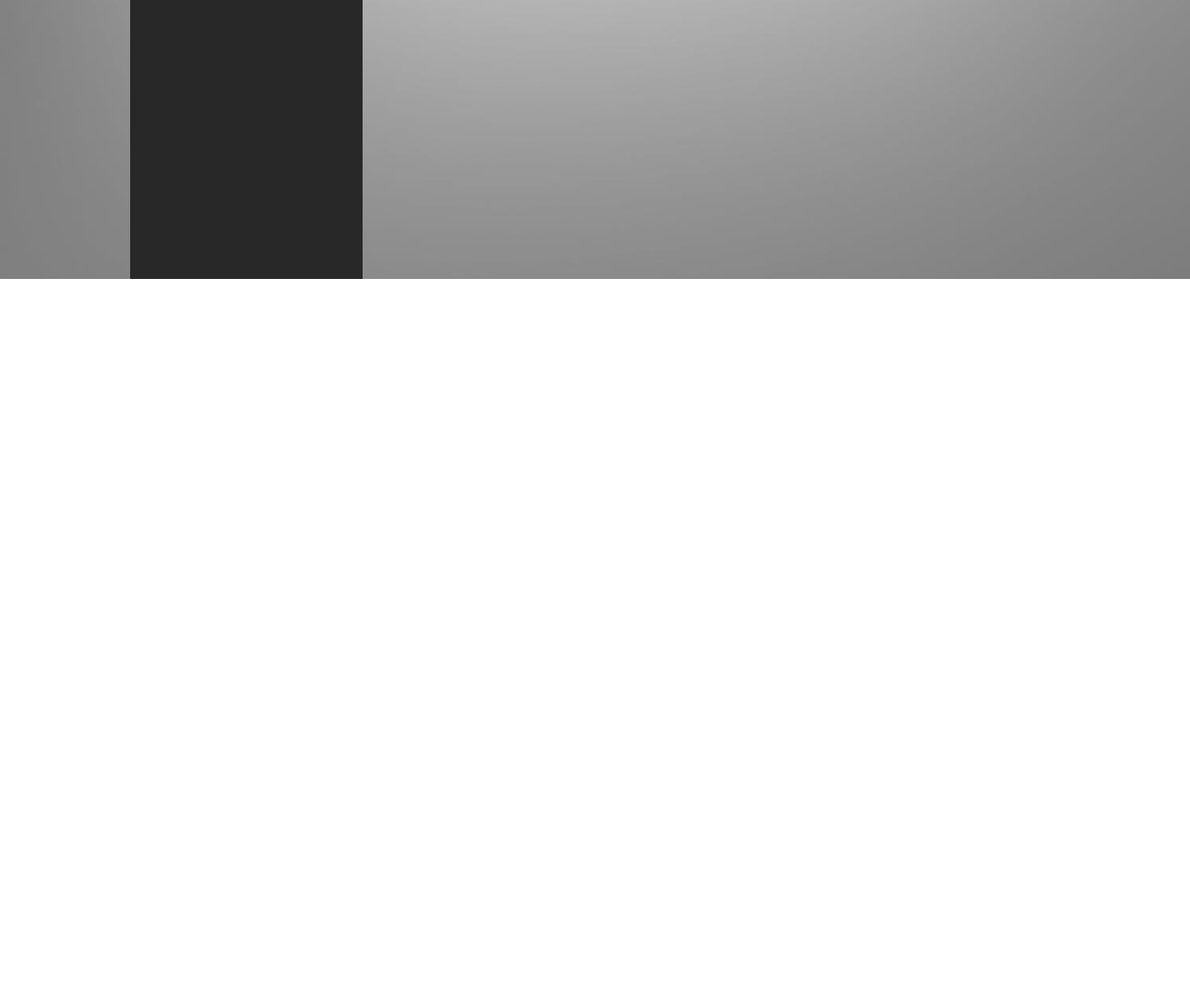
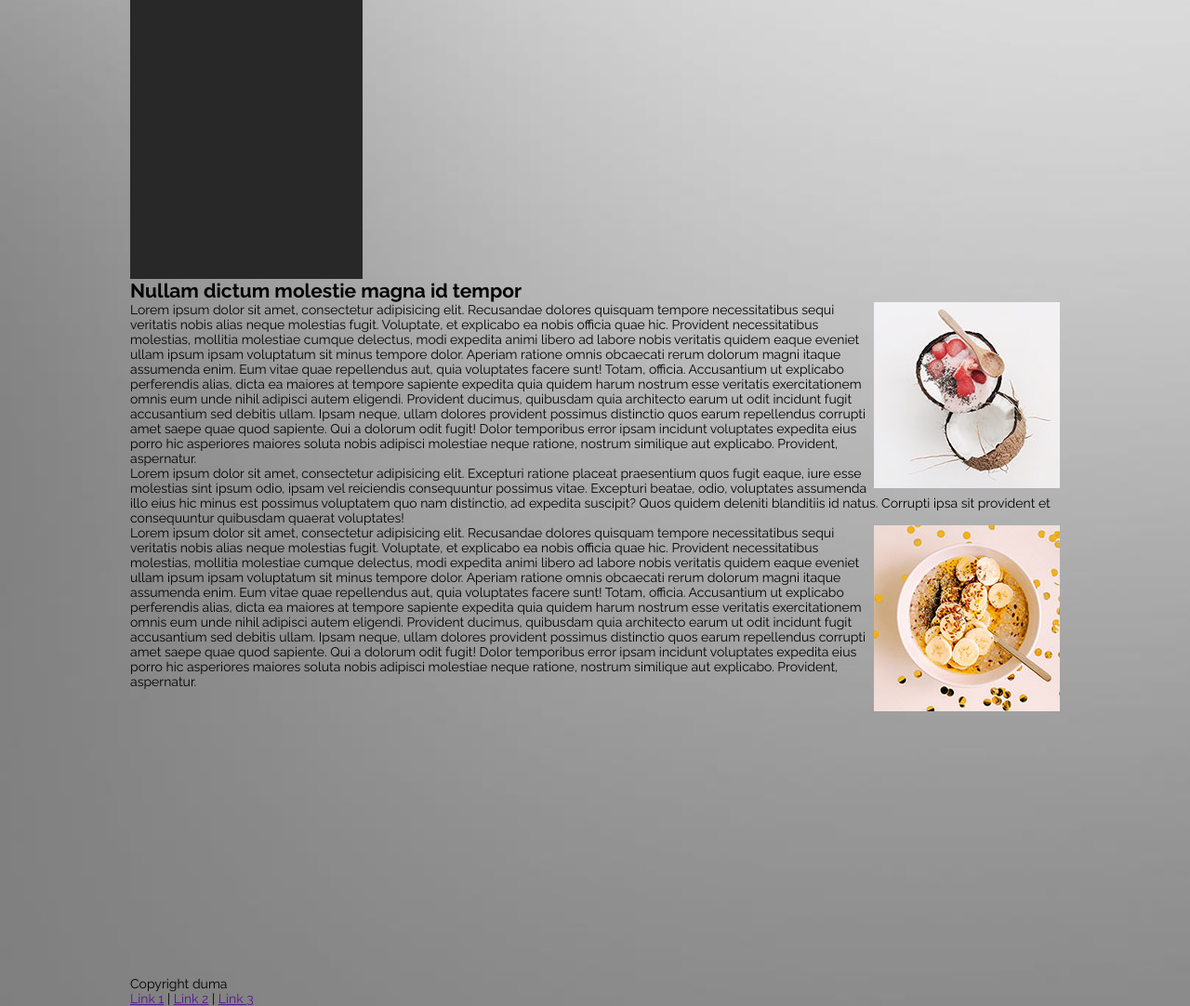
Before and after one commit to respat/rspt-web, a plain HTML site: page index.html in a window 1280 px wide. Shown: the part 625-1707 px from the top of the page at 93% size. Before the commit the page ends 925 px from the top, so only its background shows below. Drawn offline with Linux system fonts and the light colour scheme.

Commit message:
Added paragraph

```diff
--- a/index.html
+++ b/index.html
@@ -1,5 +1,6 @@
 <!DOCTYPE html>
 <html lang="hu">
+
 <head>
     <meta charset="UTF-8">
     <meta http-equiv="X-UA-Compatible" content="IE=edge">
@@ -8,26 +9,71 @@
     <link rel="icon" type="image/png" href="./img/favicon.png">
     <title>Receptek</title>
 </head>
+
 <body>
     <div id="container">
         <div id="header">
             <h1>Receptek</h1>
         </div>
         <div id="nav">
-            <span><a href="">Előételek</a></span>
-            <span><a href="">Főételek</a></span>
-            <span><a href="">Levesek</a></span>
-            <span><a href="">Desszertek</a></span>
-            <span><a href="">Saláták</a></span>
-            <span><a href="">Turmixok</a></span>
-            <span><a href="">Sütemények</a></span>
+            <!--<ul>
+                <li>Előételek</li>
+                <li>Főételek</li>
+                <li>Levesek</li>
+                <li>Desszertek</li>
+                <li>Saláták</li>
+                <li>Turmixok</li>
+                <li>Sütemények</li>
+            </ul>-->
+            <span><a href="#">Előételek</a></span>
+            <span><a href="#">Főételek</a></span>
+            <span><a href="#">Levesek</a></span>
+            <span><a href="#">Desszertek</a></span>
+            <span><a href="#">Saláták</a></span>
+            <span><a href="#">Turmixok</a></span>
+            <span><a href="#">Sütemények</a></span>
         </div>
         <div id="content">
+            <h2>Nullam dictum molestie magna id tempor</h2>
 
+            <p> <img class="img1" src="./img/kaja.jpg" alt="">Lorem ipsum dolor sit amet, consectetur adipisicing elit. Recusandae dolores quisquam tempore
+                necessitatibus sequi veritatis nobis alias neque molestias fugit. Voluptate, et explicabo ea nobis
+                officia quae hic. Provident necessitatibus molestias, mollitia molestiae cumque delectus, modi expedita
+                animi libero ad labore nobis veritatis quidem eaque eveniet ullam ipsum ipsam voluptatum sit minus
+                tempore dolor. Aperiam ratione omnis obcaecati rerum dolorum magni itaque assumenda enim. Eum vitae quae
+                repellendus aut, quia voluptates facere sunt! Totam, officia. Accusantium ut explicabo perferendis
+                alias, dicta ea maiores at tempore sapiente expedita quia quidem harum nostrum esse veritatis
+                exercitationem omnis eum unde nihil adipisci autem eligendi. Provident ducimus, quibusdam quia
+                architecto earum ut odit incidunt fugit accusantium sed debitis ullam. Ipsam neque, ullam dolores
+                provident possimus distinctio quos earum repellendus corrupti amet saepe quae quod sapiente. Qui a
+                dolorum odit fugit! Dolor temporibus error ipsam incidunt voluptates expedita eius porro hic asperiores
+                maiores soluta nobis adipisci molestiae neque ratione, nostrum similique aut explicabo. Provident,
+                aspernatur.</p>
+            <p>Lorem ipsum dolor sit amet, consectetur adipisicing elit. Excepturi ratione placeat praesentium quos
+                fugit eaque, iure esse molestias sint ipsum odio, ipsam vel reiciendis consequuntur possimus vitae.
+                Excepturi beatae, odio, voluptates assumenda illo eius hic minus est possimus voluptatem quo nam
+                distinctio, ad expedita suscipit? Quos quidem deleniti blanditiis id natus. Corrupti ipsa sit provident
+                et consequuntur quibusdam quaerat voluptates!</p>
+            <p> <img src="./img/kaja2.jpg" alt="">Lorem ipsum dolor sit amet, consectetur adipisicing elit. Recusandae dolores quisquam tempore
+                    necessitatibus sequi veritatis nobis alias neque molestias fugit. Voluptate, et explicabo ea nobis
+                    officia quae hic. Provident necessitatibus molestias, mollitia molestiae cumque delectus, modi expedita
+                    animi libero ad labore nobis veritatis quidem eaque eveniet ullam ipsum ipsam voluptatum sit minus
+                    tempore dolor. Aperiam ratione omnis obcaecati rerum dolorum magni itaque assumenda enim. Eum vitae quae
+                    repellendus aut, quia voluptates facere sunt! Totam, officia. Accusantium ut explicabo perferendis
+                    alias, dicta ea maiores at tempore sapiente expedita quia quidem harum nostrum esse veritatis
+                    exercitationem omnis eum unde nihil adipisci autem eligendi. Provident ducimus, quibusdam quia
+                    architecto earum ut odit incidunt fugit accusantium sed debitis ullam. Ipsam neque, ullam dolores
+                    provident possimus distinctio quos earum repellendus corrupti amet saepe quae quod sapiente. Qui a
+                    dolorum odit fugit! Dolor temporibus error ipsam incidunt voluptates expedita eius porro hic asperiores
+                    maiores soluta nobis adipisci molestiae neque ratione, nostrum similique aut explicabo. Provident,
+                    aspernatur.
+            </p>
         </div>
         <div id="footer">
-
+            <p>Copyright duma</p>
+            <p><a href="">Link 1</a> | <a href="">Link 2</a> | <a href="">Link 3</a></p>
         </div>
     </div>
 </body>
+
 </html>
--- a/style/style.css
+++ b/style/style.css
@@ -20,6 +20,7 @@
 }
 
 #nav {
+    display: inline-block;
     background-color: #282828;
     height: 750px;
     width: 250px;
@@ -39,6 +40,15 @@
     text-decoration: none;
 }
 
+#content {
+    height: 750px;
+    width: 750;
+}
+
+#content img {
+    float: right;
+}
+
 *{
     padding: 0;
     margin: 0;
```
